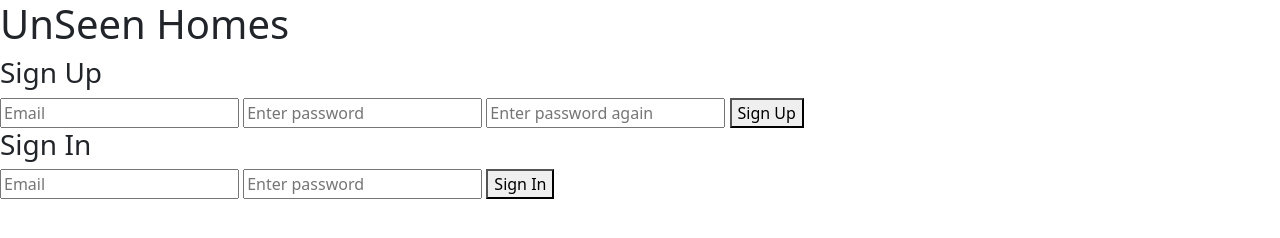
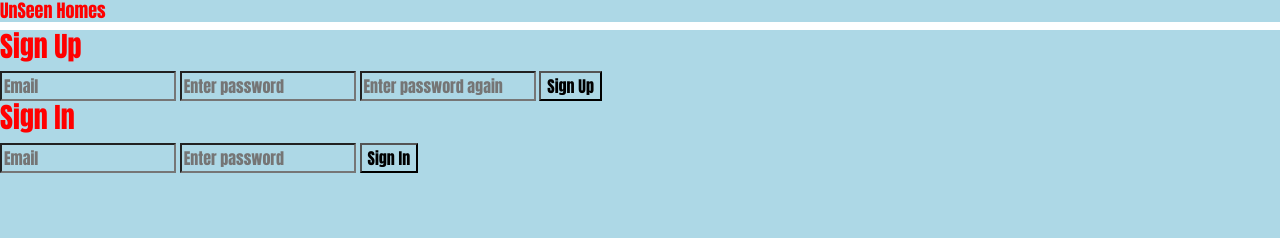
Before and after one commit to bilaltahiraziz/UnSeenClient, a website built with webpack: page index.html in a window 1280 px wide. Built offline with nearby package versions, Linux system fonts and the light colour scheme.

Commit message:
updated config file

```diff
--- a/app/api.js
+++ b/app/api.js
@@ -62,8 +62,7 @@ const indexHouse = function () {
 }
 
 const updateHouse = function (data, id) {
-  console.log(data)
-  console.log(id)
+
   /*
       data = {
           houses: {
--- a/app/config.js
+++ b/app/config.js
@@ -1,6 +1,6 @@
 let apiUrl
 const apiUrls = {
-  production: '<replace-with-heroku-url>',
+  production: 'https://evening-chamber-08207.herokuapp.com',
   development: 'http://localhost:4741'
 }
 
--- a/app/styles/index.scss
+++ b/app/styles/index.scss
@@ -1 +1,14 @@
 @import '~bootstrap/scss/bootstrap';
+
+* {
+    background: lightblue;
+font-family: Impact, Haettenschweiler, 'Arial Narrow Bold', sans-serif;}
+
+h1 {
+    color: red;
+    font-size: large;
+}
+
+h2, h3 {
+    color: red;
+}
```
